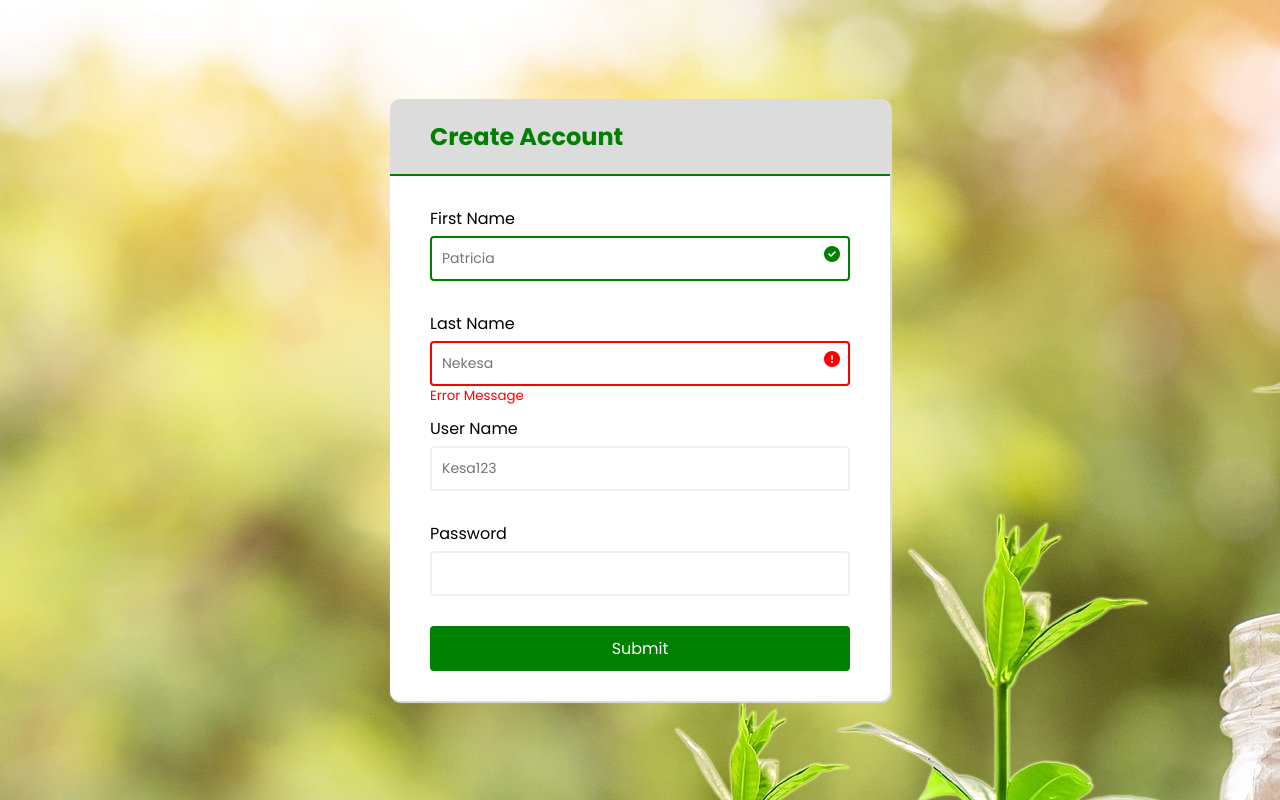
After one commit to KESA24/U-Farm-Information-System, a Node server app: template views/Deleted/agricOfficerSignUp.html in a window 1280 px wide. The commit adds this page. Run offline with Node 20, Linux system fonts and the light colour scheme; the template is opened without the code that fills it, so the values that code supplies are empty; some libraries are stand-ins or nearby versions.

Commit message:
Successfully created user schema and validation, login still pending

```diff
--- /dev/null
+++ b/Public/css/signUp.css
@@ -0,0 +1,128 @@
+@import url('https://fonts.googleapis.com/css?family=Poppins:400,500,600,700&display=swap');
+*{
+    box-sizing: border-box;
+}
+
+body{
+    background: url('../images/background\ \(4\).jpg');
+    font-family: 'Poppins', sans-serif;
+    display: flex;
+    align-items: center;
+    justify-content: center;
+    min-height: 100vh;
+    margin: 0;
+}
+
+.container{
+    border-radius: 10px;
+    background-color: #fff;
+    box-shadow: 1px 1px 1px 1px gainsboro;
+    overflow: hidden;
+    width: 500px;
+    max-width: 100%;
+
+}
+
+.header{
+    background-color: gainsboro;
+    color: green;
+    border-bottom: 2px solid green;
+    padding: 20px 40px;
+
+}
+.header h2{
+    margin: 0;
+}
+
+.form{
+    padding: 30px 40px;
+
+}
+.form-control{
+    margin-bottom: 10px;
+    padding-bottom: 20px;
+    position: relative;
+}
+
+.form-control label{
+    display: inline-block;
+    margin-bottom: 5px;
+}
+
+.form-control input{
+    border: 2px solid #f0f0f0;
+    border-radius: 4px;
+    display: block;
+    font-family: inherit;
+    font-size:14px;
+    padding: 10px;
+    width: 100%;
+}
+
+.form-control select{
+    border: 2px solid #f0f0f0;
+    border-radius: 4px;
+    display: block;
+    font-family: inherit;
+    font-size:14px;
+    padding: 10px;
+    width: 100%;
+}
+
+.form-control i {
+    position: absolute;
+    top:40px;
+    right: 10px;
+    visibility: hidden;
+}
+
+.form-control small{
+    visibility: hidden;
+    position: absolute;
+     bottom: 0;
+     left: 0;
+}
+
+.form button{
+    background-color: green;
+    border: 2px solid green;
+    border-radius: 4px;
+    color: #fff;
+    display: block;
+    padding: 8px;
+    font-size: 16px;
+    font-family: inherit;
+    width: 100%;
+    cursor: pointer;
+}
+
+.form-control.success input{
+    border-color: green;
+}
+
+.form-control.success  select{
+    border-color: green;
+}
+
+.form-control.error input{
+    border-color: red;
+}
+
+.form-control.error select{
+    border-color: red;
+}
+
+.form-control.success i.fa-check-circle{
+    visibility: visible;
+    color: green;
+}
+
+.form-control.error i.fa-exclamation-circle{
+    color: red;
+    visibility: visible;
+}
+
+.form-control.error small{
+    color: red;
+    visibility: visible;
+}
--- a/Public/js/validateAO.js
+++ b/Public/js/validateAO.js
@@ -6,7 +6,7 @@
     const password   = document.getElementById("pass");
 
     signupForm.addEventListener('submit', (e) =>{
-        // e.preventDefault();
+        e.preventDefault();
 
         checkInput();
     });
--- /dev/null
+++ b/views/Deleted/agricOfficerSignUp.html
@@ -0,0 +1,54 @@
+<!DOCTYPE html>
+<html lang="en">
+<head>
+  <meta charset="UTF-8">
+  <meta name="viewport" content="width=device-width, initial-scale=1.0">
+  <!-- <link rel="stylesheet" href="/Public/css/bootstrap_css/bootstrap.css"> -->
+  <link rel="stylesheet" href="/Public/css/signUp.css">
+  <script src="https://kit.fontawesome.com/8af5379226.js" crossorigin="anonymous"></script>
+  <link href="https://fonts.googleapis.com/css2?family=Montserrat:ital,wght@0,200;0,300;0,400;0,500;0,600;1,400;1,500&display=swap" rel="stylesheet">
+  <title>Agricultural Officer SignUp</title>
+</head>
+<body>
+  <div class="container">
+    <div class="header">
+      <h2>Create Account</h2>
+    </div>
+  <form class="form" id="signupForm">
+      <div class="form-control success">
+        <label for="fname">First Name</label>
+        <input name="fname" type="text"  id="fname"  placeholder="Patricia">
+        <i class="fas fa-check-circle"></i>
+        <i class="fas fa-exclamation-circle"></i>
+        <small>Error Message</small>
+      </div>
+      <div class="form-control error">
+        <label for="lname">Last Name</label>
+        <input name="lname" type="text"  id="lname"  placeholder="Nekesa">
+        <i class="fas fa-check-circle"></i>
+        <i class="fas fa-exclamation-circle"></i>
+        <small>Error Message</small>
+      </div>
+      <div class="form-control">
+        <label for="uname">User Name</label>
+        <input name="uname" type="text"  id="uname" placeholder="Kesa123">
+        <i class="fas fa-check-circle"></i>
+        <i class="fas fa-exclamation-circle"></i>
+        <small>Error Message</small>
+        </div>
+      <div class="form-control">
+        <label for="pass">Password</label>
+        <input name="pass" type="password" id="pass" >
+        <i class="fas fa-check-circle"></i>
+        <i class="fas fa-exclamation-circle"></i>
+        <small>Error Message</small>
+      </div>
+    <button>Submit</button>
+  </form>
+  </div>
+  <!-- <script src="/Public/js/jquery-3.5.1.slim.min.js"></script>
+  <script src="/Public/js/popper.min.js"></script>
+  <script src="/Public/js/bootstrap_js/bootstrap.js"></script> -->
+  <script src="/Public/js/validateAO.js"></script>
+</body>
+</html>
--- a/views/officialLand.pug
+++ b/views/officialLand.pug
@@ -19,7 +19,7 @@ title UFARM
         li
           a(href) Farm Wards
         li
-          a(href='/AOSignup') SignUp
+          a(href='/signup') SignUp
   .content-wrapper
     h1 Masajja Urban Farming Initiative
     p
```
Also changed, not shown: Models/users.js (added, +29 -0 lines), Public/css/agricOffSignUp.css (deleted, +0 -66 lines), Public/js/validateuser.js (added, +89 -0 lines), roles.js (added, +8 -0 lines), routes/officialRoutes.js (+53 -8 lines), views/Deleted/aosignup.pug (added, +39 -0 lines), views/userSignup.pug (added, +42 -0 lines), views/Deleted/agricOfficerSignUp.pug (renamed from views/agricOfficerSignUp.pug), views/Deleted/dashboard.js (renamed from Public/js/dashboard.js), views/Deleted/headfarmerReg.js (renamed from Public/js/headfarmerReg.js), views/Deleted/marketland.pug (renamed from views/marketland.pug).
